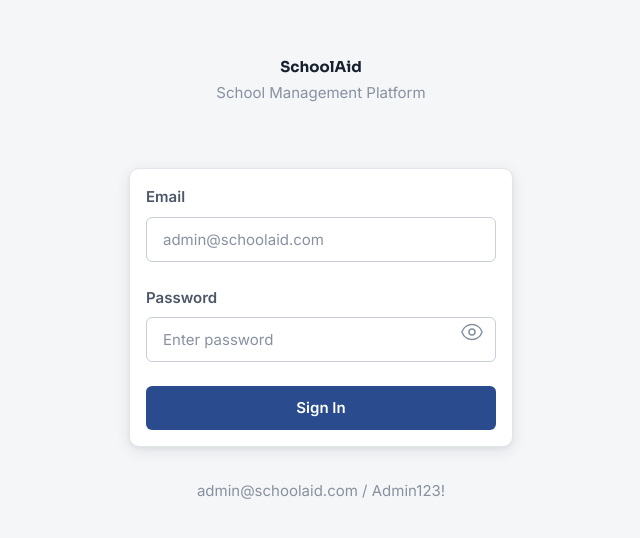
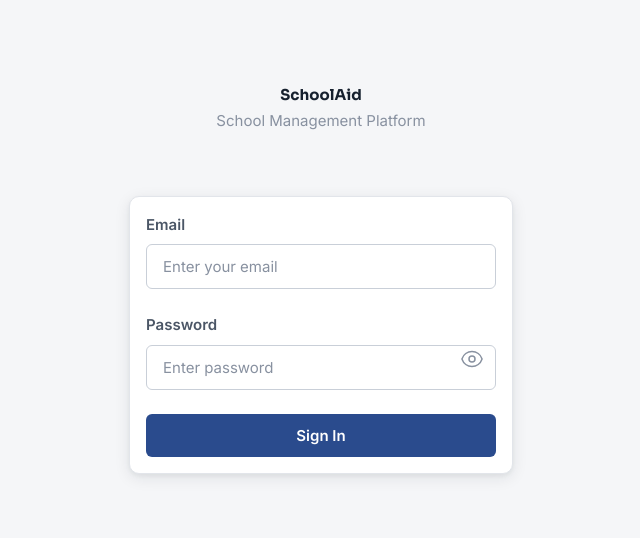
Before and after one commit to digitalgalaxy200-VibeC/Schoolaid, a Next.js app: page /login in a window 1280 px wide. Shown: the part 120-658 px from the top of the page, without its empty margins (319-959 px from the left). Built offline with nearby package versions, Linux system fonts and the light colour scheme.

Commit message:
Remove demo credentials from login page

```diff
--- a/package.json
+++ b/package.json
@@ -18,7 +18,8 @@
     "pg": "^8.22.0",
     "react": "19.2.4",
     "react-dom": "19.2.4",
-    "resend": "^6.17.1"
+    "resend": "^6.17.1",
+    "xlsx": "^0.18.5"
   },
   "devDependencies": {
     "@tailwindcss/postcss": "^4",
--- a/src/app/login/page.tsx
+++ b/src/app/login/page.tsx
@@ -50,7 +50,7 @@ export default function LoginPage() {
               type="email"
               value={email}
               onChange={(e) => setEmail(e.target.value)}
-              placeholder="admin@schoolaid.com"
+              placeholder="Enter your email"
               required
             />
             <PasswordInput
@@ -70,9 +70,6 @@ export default function LoginPage() {
             </Button>
           </form>
         </Card>
-        <p className="text-caption text-text-muted text-center mt-6">
-          admin@schoolaid.com / Admin123!
-        </p>
       </div>
     </div>
   );
```
Also changed, not shown: 1 other file (tests, documents, lock files or other folders).
